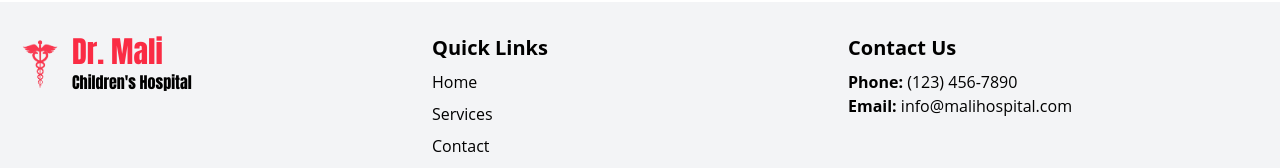
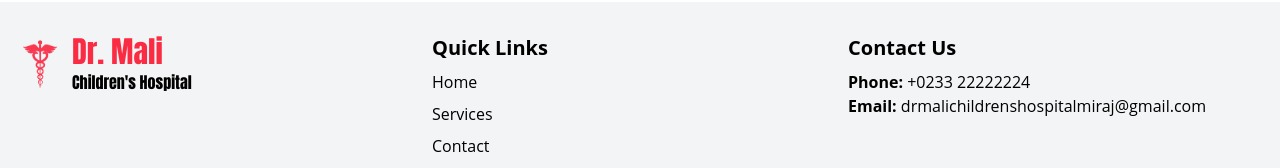
Before and after one commit to adityamali/mali_hospital, a Next.js app: page / in a window 1280 px wide. Shown: the part 4077-4245 px from the top of the page. Built offline with nearby package versions, Linux system fonts and the light colour scheme.

Commit message:
Footer Contact Fix

```diff
--- a/src/components/global/Footer.tsx
+++ b/src/components/global/Footer.tsx
@@ -27,11 +27,11 @@ const Footer: React.FC = () => {
                     </div>
                     <div className="w-full md:w-1/3">
                         <h2 className="text-xl font-bold mb-2">Contact Us</h2>
-                        <p>
-                            <strong>Phone:</strong> (123) 456-7890
+                        <p onClick={() => {window.location.href = 'tel:+02332222224'}} className='cursor-pointer'>
+                            <strong>Phone:</strong> +0233 22222224
                         </p>
-                        <p>
-                            <strong>Email:</strong> info@malihospital.com
+                        <p onClick={() => {window.location.href = 'mailto:drmalichildrenshospitalmiraj@gmail.com'}} className='cursor-pointer'>
+                            <strong>Email:</strong> drmalichildrenshospitalmiraj@gmail.com
                         </p>
                     </div>
                 </div>
```
